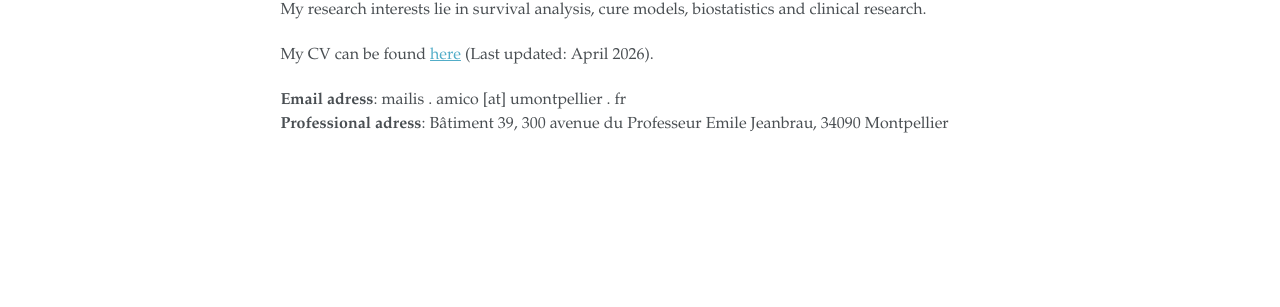
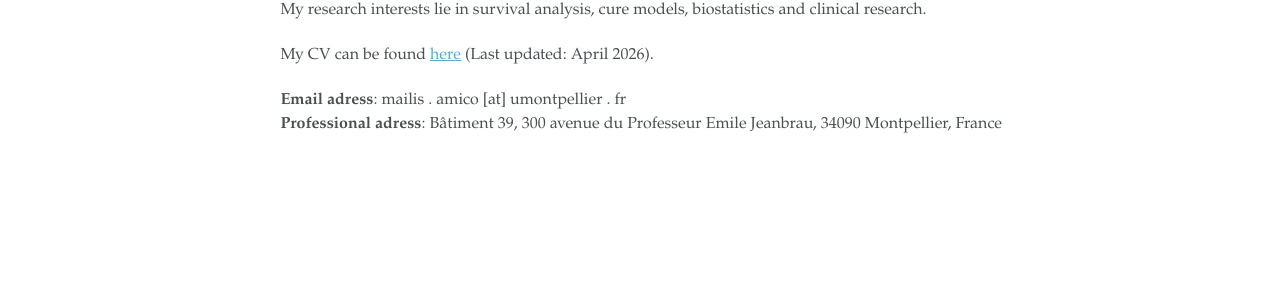
Before and after one commit to maamico/maamico.github.io, a Jekyll site: the page built from _pages/about.md, in a window 1280 px wide and 1025 px high. Shown: the part 529-836 px from the top of the window. Built offline with Jekyll 4.4.1, drawn with Linux system fonts in a browser that asks for light colours; some web fonts are replaced; a script that is not in the unit is left out.

Commit message:
Update professional address to include country
Added country to the professional address.

```diff
--- a/_pages/about.md
+++ b/_pages/about.md
@@ -33,4 +33,4 @@ My CV can be found <a href = "/files/cv.pdf">here</a> (Last updated: April 2026)
 
 
 <strong>Email adress</strong>: mailis . amico [at] umontpellier . fr <br />
-<strong>Professional adress</strong>: Bâtiment 39, 300 avenue du Professeur Emile Jeanbrau, 34090 Montpellier
+<strong>Professional adress</strong>: Bâtiment 39, 300 avenue du Professeur Emile Jeanbrau, 34090 Montpellier, France
```
